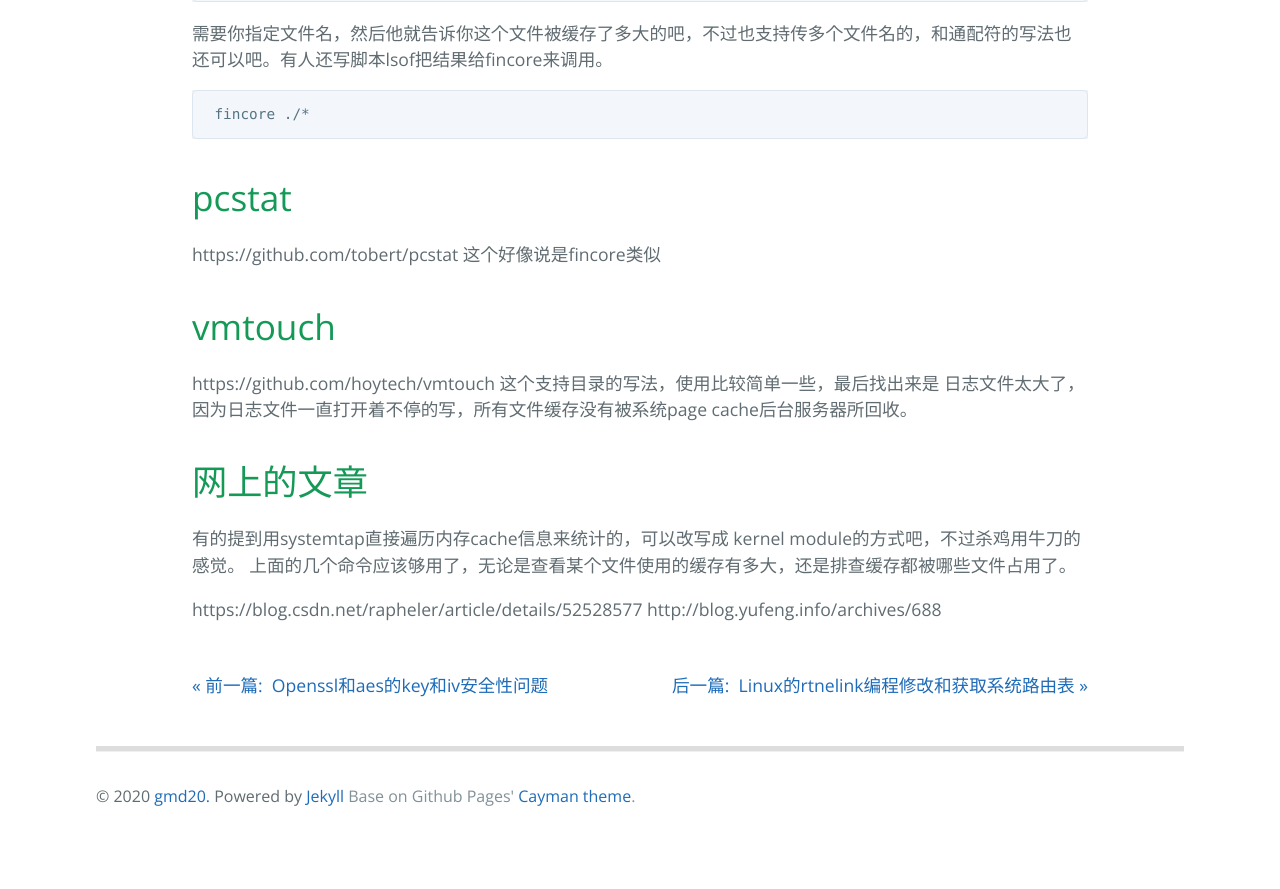
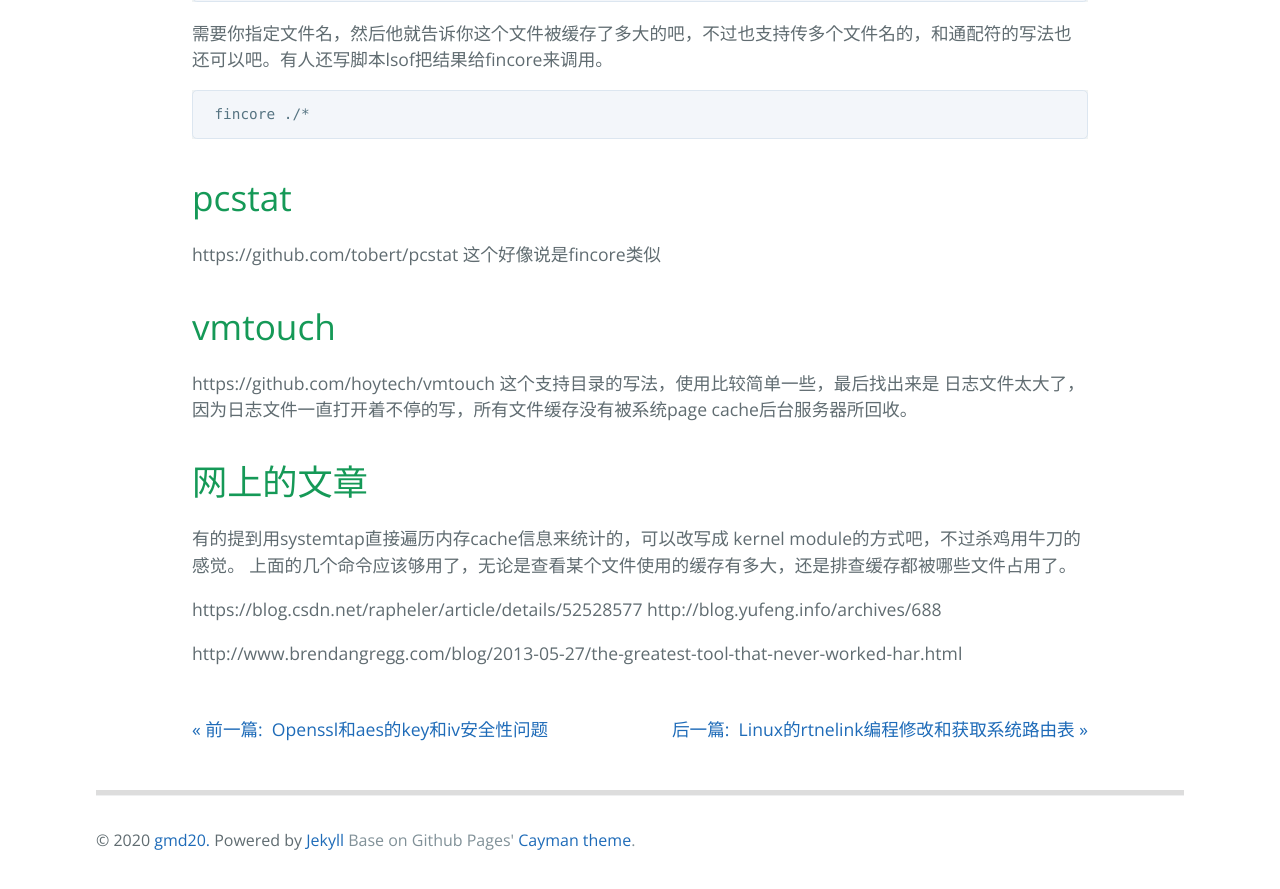
Before and after one commit to gmd20/gmd20.github.io, a Jekyll site: the page built from _posts/2020-06-30-查看linux的page cache文件系统缓存里面是那些文件占用的vmtouch命令.markdown, in a window 1280 px wide and 900 px high, scrolled down 1030 px. Shown: the top 889 px of the window. Built offline with Jekyll 4.4.1, drawn with Linux system fonts in a browser that asks for light colours; comment, search, counter and statistics services are not loaded; before the commit the page ends 1886 px from its top, so only the background shows below that; some of the changed lines change nothing that is shown.

Commit message:
Update 2020-06-30-查看linux的page cache文件系统缓存里面是那些文件占用的vmtouch命令.markdown

```diff
--- a/_posts/2020-06-30-查看linux的page cache文件系统缓存里面是那些文件占用的vmtouch命令.markdown
+++ b/_posts/2020-06-30-查看linux的page cache文件系统缓存里面是那些文件占用的vmtouch命令.markdown
@@ -39,3 +39,5 @@ https://github.com/hoytech/vmtouch
 
 https://blog.csdn.net/rapheler/article/details/52528577
 http://blog.yufeng.info/archives/688
+
+http://www.brendangregg.com/blog/2013-05-27/the-greatest-tool-that-never-worked-har.html
```
